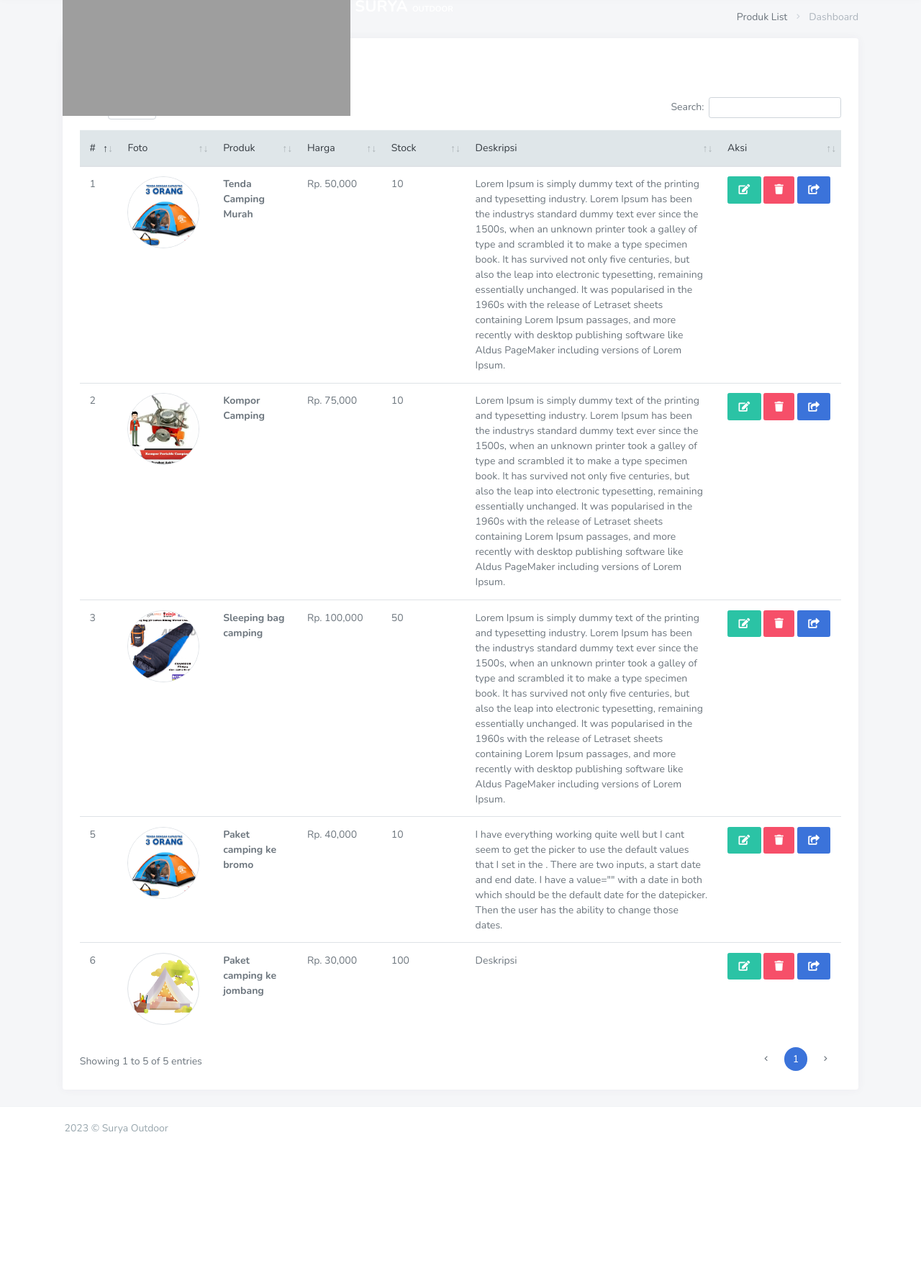
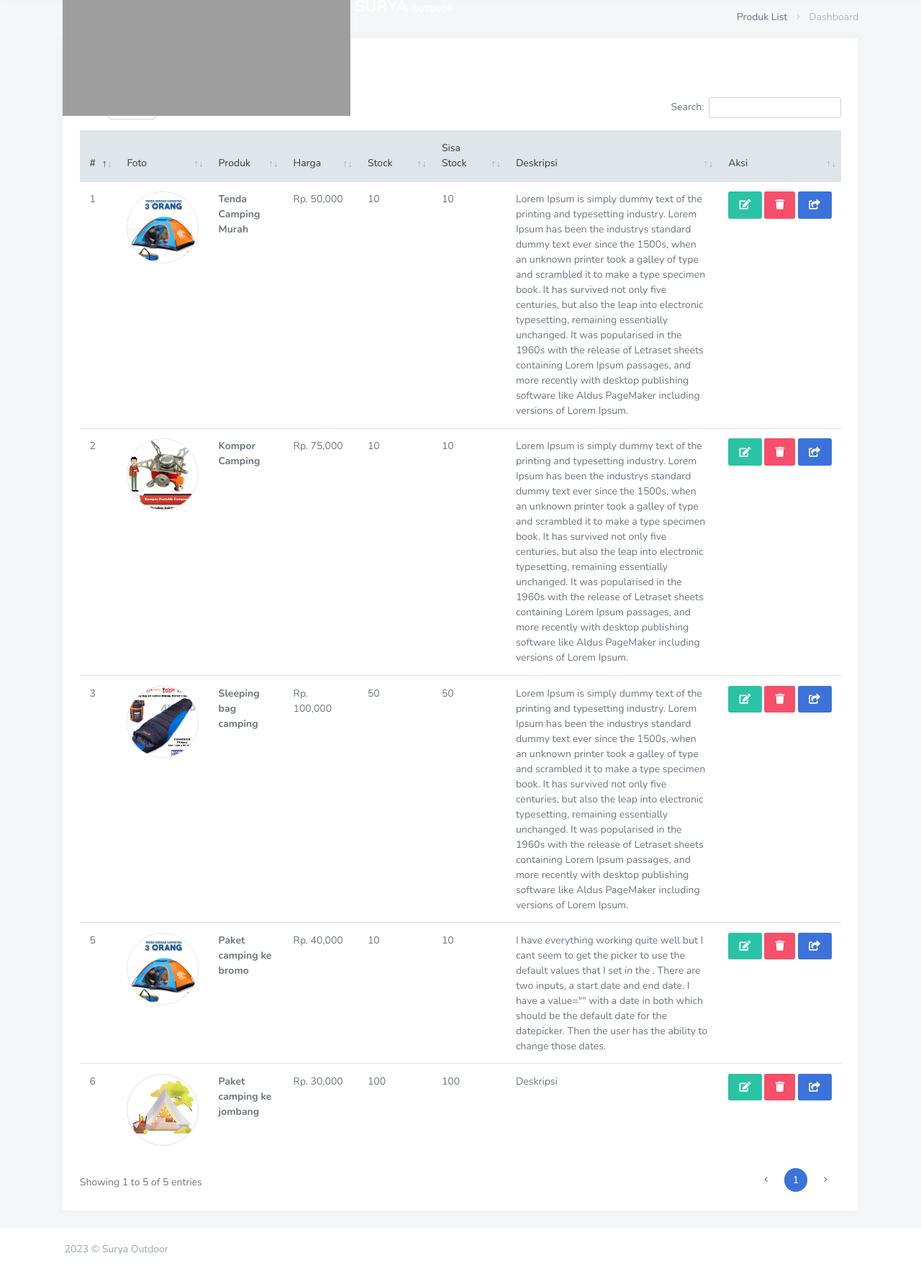
Before and after one commit to blowebdev/penyewaan_alat_camping, a PHP site: page /penyewaan_alat_camping/produk_list in a window 1280 px wide. Shown: the part 139-1905 px from the top of the page at 72% size. Before the commit the page ends 1714 px from the top, so only its background shows below. Run offline with PHP 8.4, Linux system fonts and the light colour scheme; a user stored in the database is signed in; data comes from the database, SQL or seed files in the repository; data that the repository does not hold is empty; some libraries are stand-ins or nearby versions; grey boxes are pictures that could not be loaded.

Commit message:
perbaikan

```diff
--- a/pages/act_produk.php
+++ b/pages/act_produk.php
@@ -35,9 +35,9 @@
 							<div class="product-action">
 								<div class="d-flex">
 									<?php if($stock_akhir<=0) :  ?>
-										<button class="btn btn-default d-block w-100 action-btn m-2">Maaf stock</button>
+										<button onclick="alert('Maaf stock habis')" class="btn btn-danger d-block w-100 action-btn m-2">Maaf stock Habis</button>
 									<?php else : ?>
-									<a href="javascript: void(0);" onclick="keranjang_belanja('<?php echo $dapod['id']; ?>', '<?php echo $dapod['harga']; ?>')" class="btn btn-danger d-block w-100 action-btn m-2">
+									<a href="javascript: void(0);" onclick="keranjang_belanja('<?php echo $dapod['id']; ?>', '<?php echo $dapod['harga']; ?>')" class="btn btn-primary d-block w-100 action-btn m-2">
 										<i class="ti-shopping-cart"></i> Keranjang</a>
 									<?php endif; ?>
 									</div>
--- a/pages/produk_list.php
+++ b/pages/produk_list.php
@@ -57,6 +57,7 @@ if (isset($_REQUEST['hapus'])) {
 									<th width="10%">Produk</th>
 									<th width="10%">Harga</th>
 									<th width="10%">Stock</th>
+									<th width="10%">Sisa Stock</th>
 									<th width="30%">Deskripsi</th>
 									<th width="1%" nowrap="">Aksi</th>
 								</tr>
@@ -65,6 +66,11 @@ if (isset($_REQUEST['hapus'])) {
 								<?php
 								$wxc = mysqli_query($conn,"SELECT * FROM master_produk ORDER BY nama ASC");
 								while ($data = mysqli_fetch_array($wxc)) {
+
+									$total_stock_res = mysqli_query($conn,"SELECT SUM(qty) as stock FROM master_detail_transaksi WHERE id_produk='".$data['id']."' AND status='PROSES'");
+									$total_stock = mysqli_fetch_array($total_stock_res);
+									$stock =  $data['stock'];
+									$stock_akhir = number_format($stock-$total_stock['stock']);
 									?>
 									<tr>
 										<td><?php echo $data['id']; ?></td>
@@ -72,6 +78,9 @@ if (isset($_REQUEST['hapus'])) {
 										<td style="font-weight: bold;"><?php echo $data['nama']; ?></td>
 										<td>Rp. <?php echo number_format($data['harga']); ?></td>
 										<td><?php echo $data['stock']; ?></td>
+										<td>
+											<?php echo $stock_akhir; ?>
+										</td>
 										<td><?php echo $data['deskripsi']; ?></td>
 										<td nowrap="">
 											<form action="" method="POST">
```
Also changed, not shown: pages/dashboard.php (+0 -23 lines).
